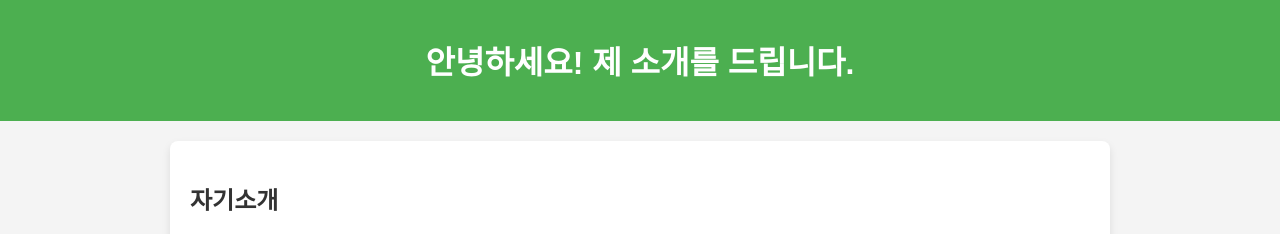
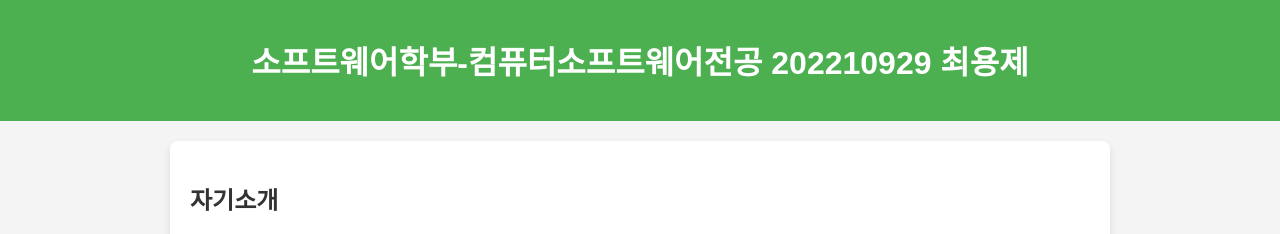
Before and after one commit to choiyongje5932/web_001, a plain HTML site: page index.html in a window 1280 px wide. Shown: the top 234 px of the page. Drawn offline with Linux system fonts and the light colour scheme.

Commit message:
Update index.html

```diff
--- a/index.html
+++ b/index.html
@@ -54,7 +54,7 @@
 <body>
 
     <header>
-        <h1>안녕하세요! 제 소개를 드립니다.</h1>
+        <h1>소프트웨어학부-컴퓨터소프트웨어전공 202210929 최용제</h1>
     </header>
 
     <section>
```
